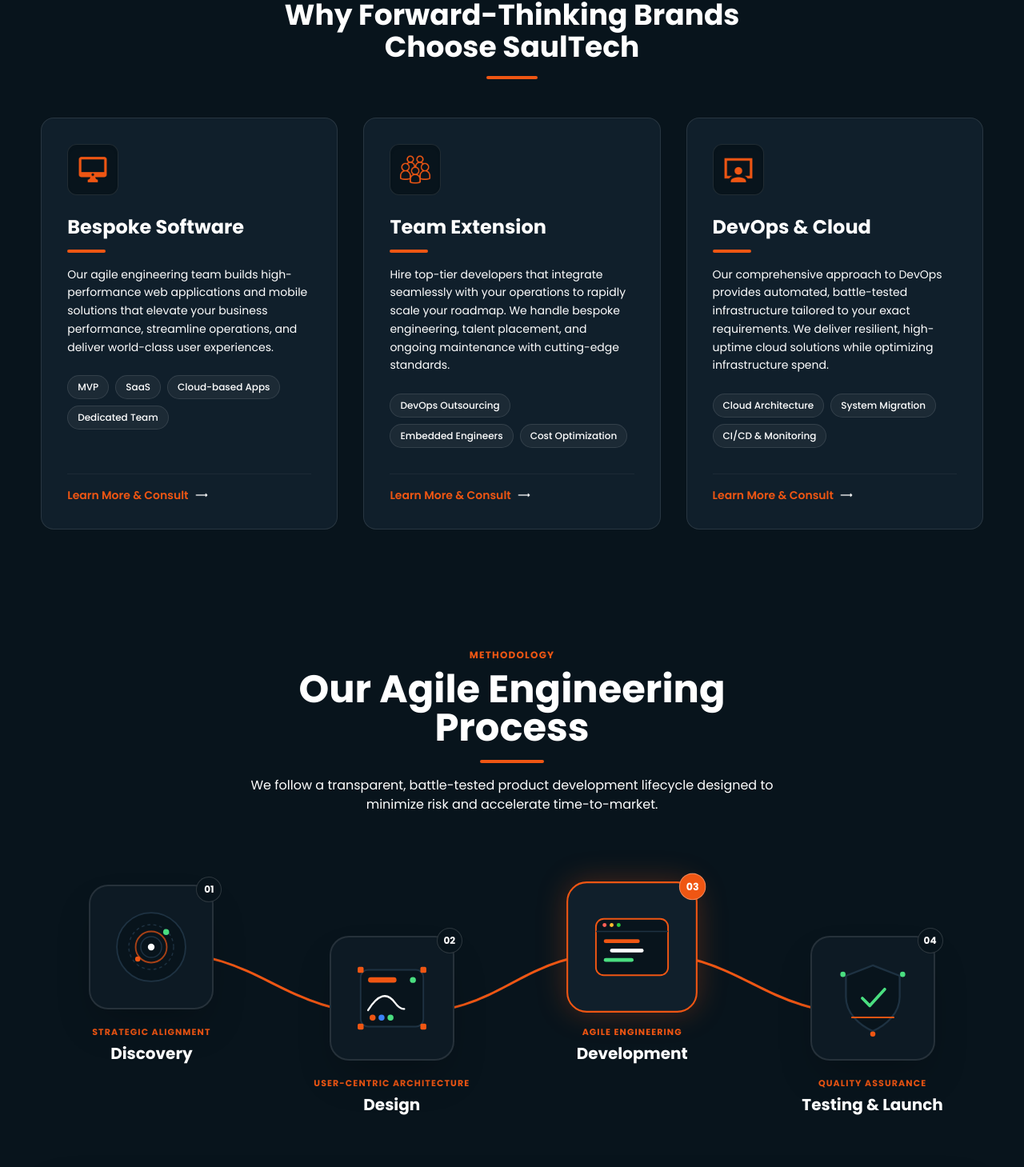
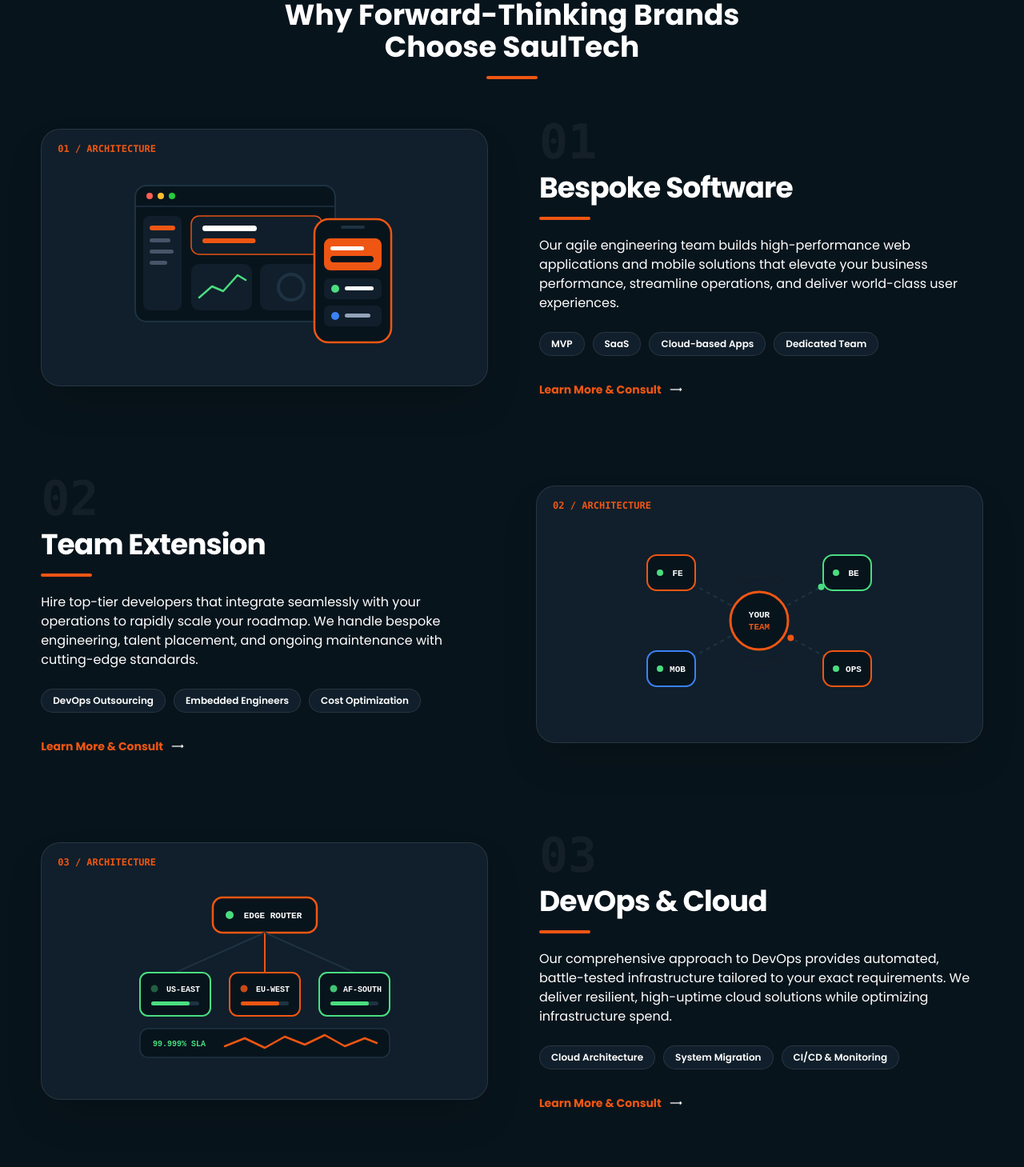
Before and after one commit to SAULTECH-Inc/saultech-landing-page, a React (Vite) app: page / in a window 1280 px wide. Shown: the part 1074-2533 px from the top of the page at 80% size. Built offline with nearby package versions, Linux system fonts and the light colour scheme.

Commit message:
feat: replace 3-card row with alternating zig-zag illustrated feature rows

```diff
--- a/src/components/Card1.tsx
+++ b/src/components/Card1.tsx
@@ -1,4 +1,5 @@
 import React from "react";
+import { motion } from "framer-motion";
 import { Right_arrow } from "../assets/svg";
 import { useModalStore } from "./useModalStore";
 
@@ -13,56 +14,311 @@ interface CardProps {
   }[];
 }
 
+const BespokeSoftwareIllustration: React.FC = () => (
+  <svg viewBox="0 0 360 240" className="w-full max-w-[360px] h-auto">
+    {/* Desktop App Frame */}
+    <rect x="18" y="22" width="250" height="170" rx="14" fill="#08141C" stroke="#1E3242" strokeWidth="2" />
+    <line x1="18" y1="48" x2="268" y2="48" stroke="#1E3242" strokeWidth="1.5" />
+    <circle cx="36" cy="35" r="4" fill="#FF5F56" />
+    <circle cx="50" cy="35" r="4" fill="#FFBD2E" />
+    <circle cx="64" cy="35" r="4" fill="#27C93F" />
+
+    {/* Sidebar inside Desktop */}
+    <rect x="28" y="60" width="48" height="118" rx="8" fill="#101F2B" />
+    <rect x="36" y="72" width="32" height="6" rx="3" fill="#EF5613" />
+    <rect x="36" y="88" width="26" height="5" rx="2.5" fill="#475569" />
+    <rect x="36" y="102" width="30" height="5" rx="2.5" fill="#475569" />
+    <rect x="36" y="116" width="22" height="5" rx="2.5" fill="#475569" />
+
+    {/* Animated Main Dashboard Widgets */}
+    <motion.rect
+      x="88"
+      y="60"
+      width="164"
+      height="48"
+      rx="10"
+      fill="#101F2B"
+      stroke="#EF5613"
+      strokeWidth="1.5"
+      animate={{ opacity: [0.85, 1, 0.85] }}
+      transition={{ repeat: Infinity, duration: 3, ease: "easeInOut" }}
+    />
+    <rect x="102" y="72" width="68" height="7" rx="3.5" fill="#FFFFFF" />
+    <motion.rect
+      x="102"
+      y="88"
+      height="6"
+      rx="3"
+      fill="#EF5613"
+      animate={{ width: [50, 125, 50] }}
+      transition={{ repeat: Infinity, duration: 3.2, ease: "easeInOut" }}
+    />
+
+    <rect x="88" y="120" width="76" height="58" rx="10" fill="#101F2B" />
+    <polyline points="98,162 114,148 128,154 146,134 156,140" fill="none" stroke="#4ADE80" strokeWidth="2.5" strokeLinecap="round" strokeLinejoin="round" />
+
+    <rect x="174" y="120" width="78" height="58" rx="10" fill="#101F2B" />
+    <circle cx="213" cy="149" r="16" fill="none" stroke="#1E3242" strokeWidth="4" />
+    <motion.circle
+      cx="213"
+      cy="149"
+      r="16"
+      fill="none"
+      stroke="#EF5613"
+      strokeWidth="4"
+      strokeDasharray="72 100"
+      animate={{ rotate: 360 }}
+      transition={{ repeat: Infinity, duration: 6, ease: "linear" }}
+      style={{ originX: "213px", originY: "149px" }}
+    />
+
+    {/* Overlapping Mobile Companion Frame */}
+    <motion.g
+      animate={{ y: [-4, 4, -4] }}
+      transition={{ repeat: Infinity, duration: 3.5, ease: "easeInOut" }}
+    >
+      <rect x="242" y="68" width="96" height="154" rx="18" fill="#08141C" stroke="#EF5613" strokeWidth="2.5" />
+      <rect x="275" y="76" width="30" height="4" rx="2" fill="#1E3242" />
+      <rect x="254" y="92" width="72" height="40" rx="8" fill="#EF5613" />
+      <rect x="262" y="102" width="42" height="5" rx="2.5" fill="#FFFFFF" />
+      <rect x="262" y="114" width="54" height="8" rx="4" fill="#08141C" />
+      <rect x="254" y="142" width="72" height="26" rx="7" fill="#101F2B" />
+      <circle cx="268" cy="155" r="5" fill="#4ADE80" />
+      <rect x="280" y="152" width="36" height="5" rx="2.5" fill="#FFFFFF" />
+      <rect x="254" y="176" width="72" height="26" rx="7" fill="#101F2B" />
+      <circle cx="268" cy="189" r="5" fill="#3B82F6" />
+      <rect x="280" y="186" width="32" height="5" rx="2.5" fill="#94A3B8" />
+    </motion.g>
+  </svg>
+);
+
+const TeamExtensionIllustration: React.FC = () => (
+  <svg viewBox="0 0 360 240" className="w-full max-w-[360px] h-auto">
+    {/* Connecting Signal Lines */}
+    <line x1="70" y1="60" x2="180" y2="120" stroke="#1E3242" strokeWidth="2" strokeDasharray="5 5" />
+    <line x1="290" y1="60" x2="180" y2="120" stroke="#1E3242" strokeWidth="2" strokeDasharray="5 5" />
+    <line x1="70" y1="180" x2="180" y2="120" stroke="#1E3242" strokeWidth="2" strokeDasharray="5 5" />
+    <line x1="290" y1="180" x2="180" y2="120" stroke="#1E3242" strokeWidth="2" strokeDasharray="5 5" />
+
+    {/* Traveling Signal Dots toward Core */}
+    <motion.circle
+      r="4"
+      fill="#EF5613"
+      animate={{ cx: [70, 180], cy: [60, 120] }}
+      transition={{ repeat: Infinity, duration: 1.8, ease: "linear" }}
+    />
+    <motion.circle
+      r="4"
+      fill="#4ADE80"
+      animate={{ cx: [290, 180], cy: [60, 120] }}
+      transition={{ repeat: Infinity, duration: 2.1, ease: "linear" }}
+    />
+    <motion.circle
+      r="4"
+      fill="#3B82F6"
+      animate={{ cx: [70, 180], cy: [180, 120] }}
+      transition={{ repeat: Infinity, duration: 2.4, ease: "linear" }}
+    />
+    <motion.circle
+      r="4"
+      fill="#EF5613"
+      animate={{ cx: [290, 180], cy: [180, 120] }}
+      transition={{ repeat: Infinity, duration: 1.9, ease: "linear" }}
+    />
+
+    {/* Central Client Core Hub */}
+    <motion.circle
+      cx="180"
+      cy="120"
+      r="44"
+      fill="none"
+      stroke="#EF5613"
+      strokeWidth="1.5"
+      animate={{ r: [38, 56], opacity: [0.8, 0] }}
+      transition={{ repeat: Infinity, duration: 2.4, ease: "easeOut" }}
+    />
+    <circle cx="180" cy="120" r="36" fill="#08141C" stroke="#EF5613" strokeWidth="3" />
+    <text x="180" y="116" textAnchor="middle" fill="#FFFFFF" fontSize="11" fontWeight="bold" fontFamily="monospace">
+      YOUR
+    </text>
+    <text x="180" y="131" textAnchor="middle" fill="#EF5613" fontSize="11" fontWeight="bold" fontFamily="monospace">
+      TEAM
+    </text>
+
+    {/* 4 Embedded Engineer Nodes */}
+    {[
+      { x: 70, y: 60, role: "FE", color: "#EF5613" },
+      { x: 290, y: 60, role: "BE", color: "#4ADE80" },
+      { x: 70, y: 180, role: "MOB", color: "#3B82F6" },
+      { x: 290, y: 180, role: "OPS", color: "#EF5613" },
+    ].map((node, i) => (
+      <g key={i}>
+        <rect
+          x={node.x - 30}
+          y={node.y - 22}
+          width="60"
+          height="44"
+          rx="12"
+          fill="#08141C"
+          stroke={node.color}
+          strokeWidth="2"
+        />
+        <circle cx={node.x - 14} cy={node.y} r="4" fill="#4ADE80" />
+        <text
+          x={node.x + 8}
+          y={node.y + 4}
+          textAnchor="middle"
+          fill="#FFFFFF"
+          fontSize="11"
+          fontWeight="bold"
+          fontFamily="monospace"
+        >
+          {node.role}
+        </text>
+      </g>
+    ))}
+  </svg>
+);
+
+const DevOpsCloudIllustration: React.FC = () => (
+  <svg viewBox="0 0 360 240" className="w-full max-w-[360px] h-auto">
+    {/* Load Balancer Top Node */}
+    <rect x="115" y="20" width="130" height="44" rx="12" fill="#08141C" stroke="#EF5613" strokeWidth="2.5" />
+    <circle cx="136" cy="42" r="5" fill="#4ADE80" />
+    <text x="190" y="46" textAnchor="middle" fill="#FFFFFF" fontSize="11" fontWeight="bold" fontFamily="monospace">
+      EDGE ROUTER
+    </text>
+
+    {/* Routing Lines to 3 Regional Pods */}
+    <line x1="180" y1="64" x2="68" y2="114" stroke="#1E3242" strokeWidth="2" />
+    <line x1="180" y1="64" x2="180" y2="114" stroke="#EF5613" strokeWidth="2" />
+    <line x1="180" y1="64" x2="292" y2="114" stroke="#1E3242" strokeWidth="2" />
+
+    {/* 3 Auto-Scaled Server Pods */}
+    {[
+      { x: 24, region: "US-EAST", color: "#4ADE80" },
+      { x: 136, region: "EU-WEST", color: "#EF5613" },
+      { x: 248, region: "AF-SOUTH", color: "#4ADE80" },
+    ].map((pod, idx) => (
+      <g key={idx}>
+        <rect x={pod.x} y="114" width="88" height="54" rx="10" fill="#08141C" stroke={pod.color} strokeWidth="2" />
+        <motion.circle
+          cx={pod.x + 18}
+          cy="134"
+          r="4.5"
+          fill={pod.color}
+          animate={{ opacity: [1, 0.25, 1] }}
+          transition={{ repeat: Infinity, duration: 1.6, delay: idx * 0.4 }}
+        />
+        <text x={pod.x + 54} y="138" textAnchor="middle" fill="#FFFFFF" fontSize="10" fontWeight="bold" fontFamily="monospace">
+          {pod.region}
+        </text>
+        <rect x={pod.x + 14} y="150" width="60" height="5" rx="2.5" fill="#1E3242" />
+        <rect x={pod.x + 14} y="150" width="48" height="5" rx="2.5" fill={pod.color} />
+      </g>
+    ))}
+
+    {/* Live Telemetry Wave Bar */}
+    <rect x="24" y="184" width="312" height="36" rx="10" fill="#08141C" stroke="#1E3242" strokeWidth="1.5" />
+    <text x="40" y="206" fill="#4ADE80" fontSize="10" fontWeight="bold" fontFamily="monospace">
+      99.999% SLA
+    </text>
+    <motion.polyline
+      points="130,206 155,196 180,208 205,194 230,204 255,192 280,206 305,196 320,202"
+      fill="none"
+      stroke="#EF5613"
+      strokeWidth="2.5"
+      strokeLinecap="round"
+      strokeLinejoin="round"
+      animate={{ opacity: [0.6, 1, 0.6] }}
+      transition={{ repeat: Infinity, duration: 2 }}
+    />
+  </svg>
+);
+
+const renderIllustration = (id: number) => {
+  switch (id) {
+    case 1:
+      return <BespokeSoftwareIllustration />;
+    case 2:
+      return <TeamExtensionIllustration />;
+    case 3:
+    default:
+      return <DevOpsCloudIllustration />;
+  }
+};
+
 const Card1: React.FC<CardProps> = ({ cardsData }) => {
   const openModal = useModalStore((state) => state.openModal);
 
   return (
-    <div className="w-full grid grid-cols-1 md:grid-cols-2 lg:grid-cols-3 gap-6 lg:gap-8 max-w-7xl mx-auto">
-      {cardsData.map((card) => (
-        <div
+    <div className="w-full max-w-7xl mx-auto flex flex-col gap-16 md:gap-24">
+      {cardsData.map((card, index) => {
+        const isReversed = index % 2 === 1;
+
+        return (
+          <motion.div
             key={card.id}
-          className="group relative flex flex-col justify-between rounded-2xl bg-[#101F2B] p-8 border border-white/10 hover:border-[#EF5613] transition-all duration-300 hover:shadow-[0_12px_40px_rgba(239,86,19,0.15)] hover:-translate-y-1.5"
+            initial={{ opacity: 0, y: 24 }}
+            whileInView={{ opacity: 1, y: 0 }}
+            viewport={{ once: true, amount: 0.25 }}
+            transition={{ duration: 0.45, ease: "easeOut" }}
+            className={`flex flex-col ${
+              isReversed ? "lg:flex-row-reverse" : "lg:flex-row"
+            } items-center gap-10 lg:gap-16`}
           >
-          <div>
-            <div className="w-16 h-16 rounded-xl bg-[#08141C] border border-white/10 flex items-center justify-center p-3 shadow-inner group-hover:scale-105 transition-transform duration-300">
-              <img src={card.image} alt={card.title} className="w-full h-full object-contain" />
+            {/* Visual Graphic Side */}
+            <div className="w-full lg:w-1/2 flex items-center justify-center p-6 sm:p-8 rounded-3xl bg-[#101F2B] border border-white/10 shadow-2xl relative">
+              <span className="absolute top-4 left-5 text-xs font-mono font-bold text-[#EF5613]">
+                0{index + 1} / ARCHITECTURE
+              </span>
+              <div className="pt-4 w-full flex justify-center">
+                {renderIllustration(card.id)}
+              </div>
             </div>
 
-            <h3 className="font-bold text-xl md:text-2xl text-white mt-6 group-hover:text-[#EF5613] transition-colors duration-200">
+            {/* Editorial Copy Side */}
+            <div className="w-full lg:w-1/2 flex flex-col items-start text-left relative">
+              <span className="text-5xl sm:text-6xl font-black text-white/5 font-mono select-none leading-none mb-2">
+                0{index + 1}
+              </span>
+
+              <h3 className="font-black text-2xl sm:text-3xl md:text-4xl text-white tracking-tight">
                 {card.title}
               </h3>
 
-            <div className="w-12 h-1 bg-[#EF5613] rounded-full mt-3 mb-4 group-hover:w-20 transition-all duration-300" />
+              <div className="w-16 h-1 bg-[#EF5613] rounded-full mt-4 mb-5" />
 
-            <p className="text-sm text-gray-300 leading-relaxed min-h-[72px]">
+              <p className="text-sm sm:text-base text-gray-300 leading-relaxed max-w-xl">
                 {card.content}
               </p>
 
-            <div className="flex flex-wrap gap-2 mt-6">
-              {card.services.map((service, index) => (
+              <div className="flex flex-wrap gap-2.5 mt-6">
+                {card.services.map((service, sIdx) => (
                   <span
-                  key={index}
-                  className="text-xs font-medium px-3 py-1.5 rounded-full bg-white/5 border border-white/10 text-gray-300 group-hover:border-[#EF5613]/30 transition-colors"
+                    key={sIdx}
+                    className="text-xs font-semibold px-3.5 py-1.5 rounded-full bg-[#101F2B] border border-white/10 text-gray-200"
                   >
                     {service}
                   </span>
                 ))}
               </div>
-          </div>
 
               <button
                 onClick={() => openModal("intouch")}
-            className="flex items-center gap-2 mt-8 text-sm font-semibold text-[#EF5613] hover:text-[#ff783d] transition-colors cursor-pointer group/link pt-4 border-t border-white/5"
+                className="flex items-center gap-2.5 mt-8 text-sm font-bold text-[#EF5613] hover:text-white transition-colors cursor-pointer group/link"
               >
-            <span>Learn More & Consult</span>
+                <span>Learn More &amp; Consult</span>
                 <img
                   src={Right_arrow}
                   alt="Arrow"
-              className="w-4 h-4 transition-transform duration-200 group-hover/link:translate-x-1"
+                  className="w-4 h-4 transition-transform duration-200 group-hover/link:translate-x-1.5"
                 />
               </button>
             </div>
-      ))}
+          </motion.div>
+        );
+      })}
     </div>
   );
 };
```
Lines whose indentation alone changed are shown as unchanged.
